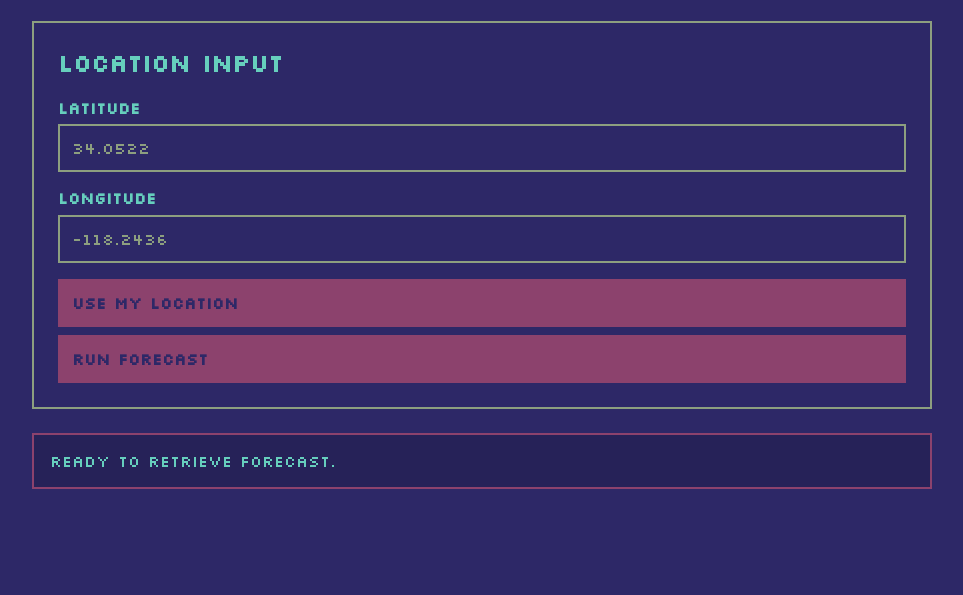
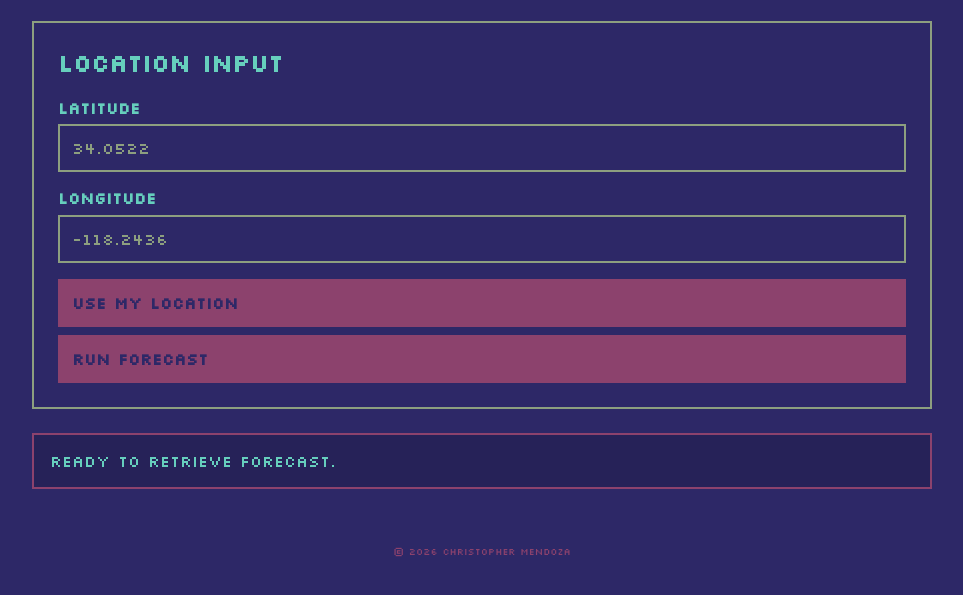
Before and after one commit to thedidikim/PixelWeatherApp, a plain HTML site: page index.html in a window 1280 px wide. Shown: the part 177-772 px from the top of the page, without its empty margins (158-1121 px from the left). Drawn offline with nearby package versions, Linux system fonts and the light colour scheme.

Commit message:
Add footer attribution

```diff
--- a/css/styles.css
+++ b/css/styles.css
@@ -156,6 +156,15 @@ button:hover {
     font-weight: 700;
 }
 
+/* Footer attribution */
+.site-footer {
+    max-width: 900px;
+    margin: 2rem auto 0;
+    color: var(--bit-shadow);
+    font-size: 0.6rem;
+    text-align: center;
+}
+
 /* Mobile breakpoints */
 @media (max-width: 700px) {
     .forecast-panel {
--- a/index.html
+++ b/index.html
@@ -47,6 +47,11 @@
         </section>
     </main>
 
+    <!-- Author information -->
+    <footer class="site-footer">
+        &copy; 2026 Christopher Mendoza
+    </footer>
+
     <!-- jQuery library; must load before weather.js -->
     <script src="https://ajax.googleapis.com/ajax/libs/jquery/3.7.1/jquery.min.js"></script>
 
```
